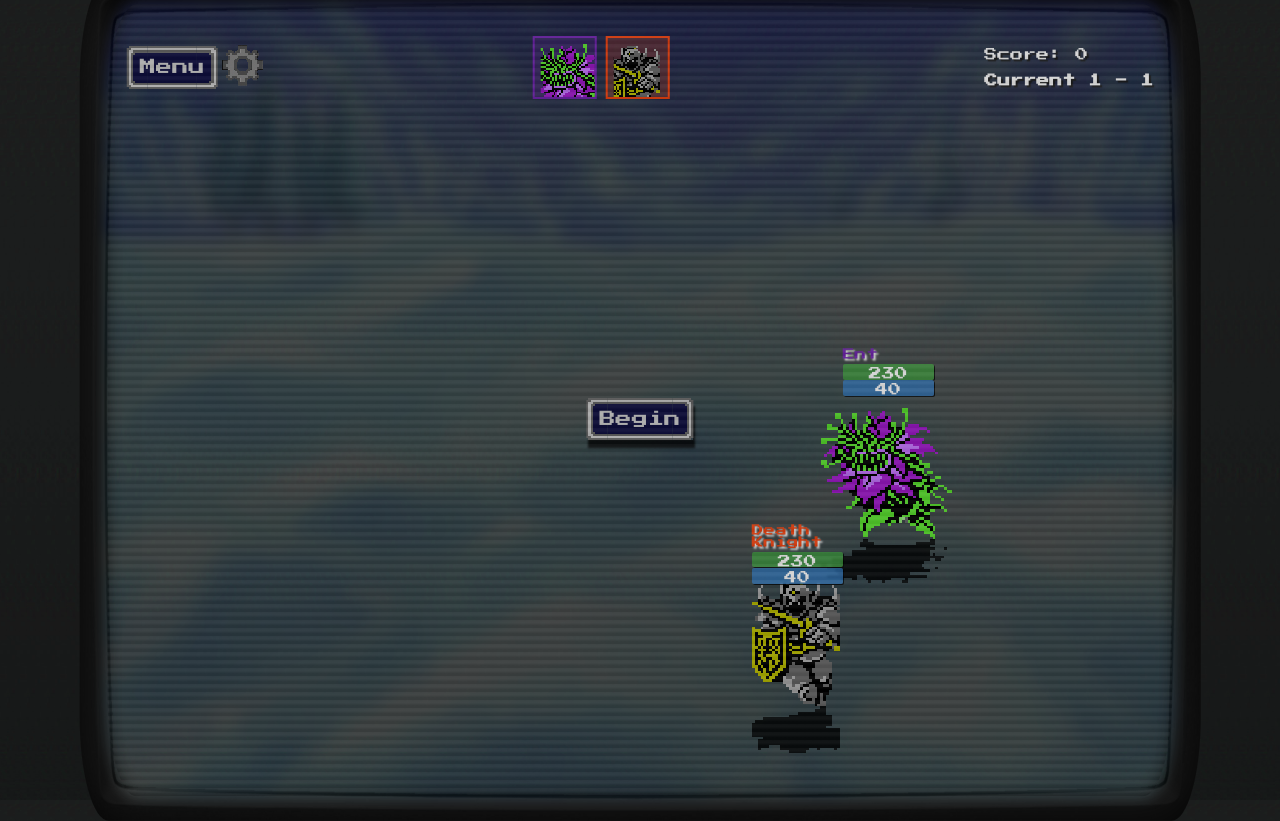
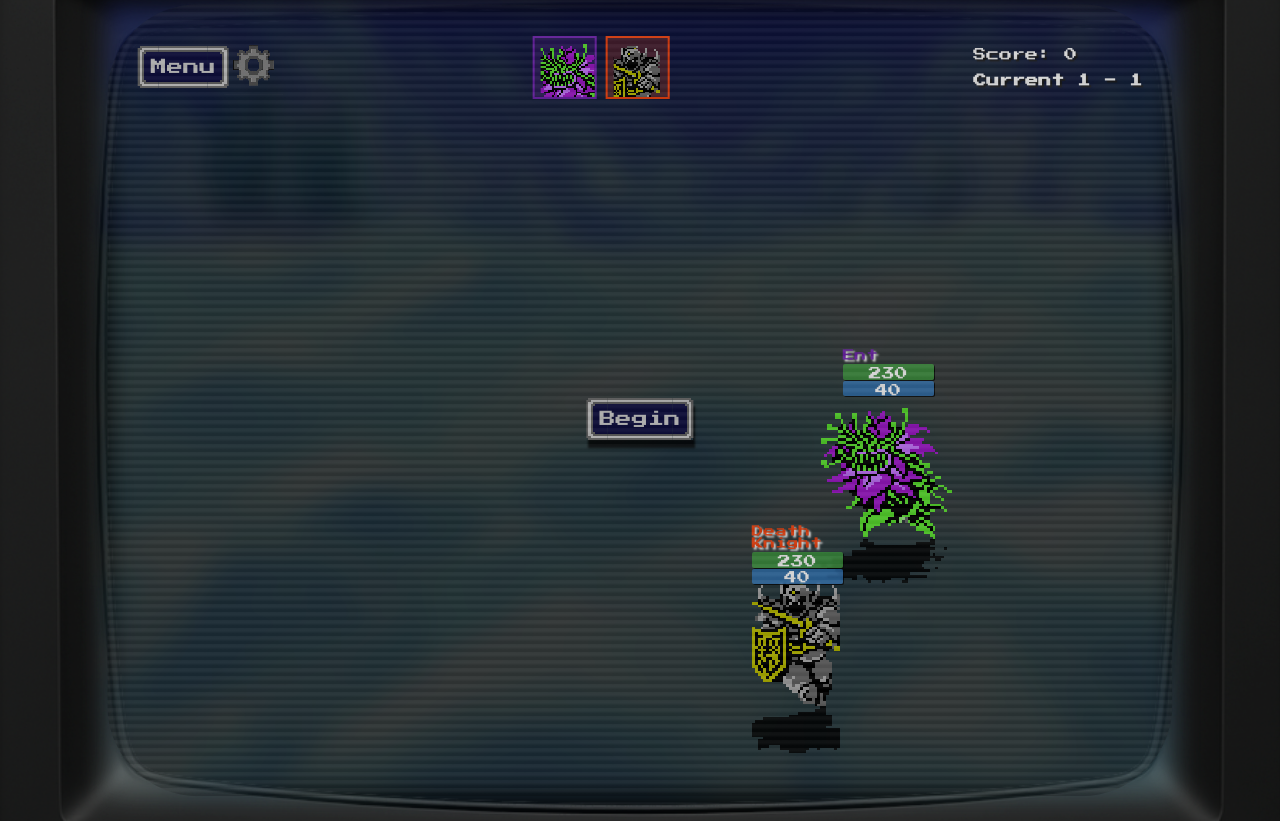
Before and after one commit to RudyMathis/ReactRPG, a React (Vite) app in the folder RPG/: page /game in a window 1280 px wide. Built offline with nearby package versions, Linux system fonts and the light colour scheme.

Commit message:
new site frame added
Trying to find the right crt look for the game

```diff
--- a/RPG/src/components/ui/UI.module.css
+++ b/RPG/src/components/ui/UI.module.css
@@ -13,19 +13,18 @@
 }
 
 .backgroundBorder {
-    position: absolute;
-    top: 50%;
+    position: fixed;
+    top: 48.75%;
     left: 50%;
     transform: translate(-50%, -50%);
-    width: calc(var(--width) + .5em);
-    height: calc(var(--height) + .5em);
+    width: calc(var(--width) + 14.5em);
+    height: calc(var(--height) + 16em);
     z-index: var(--lowest-layer);
     pointer-events: none;
-    border-radius: var(--big-radius);
-    box-shadow: 0 0 4em hsla(0, 0%, 0%, 0.9) inset;
     background-image: url('/assets/backgrounds/crt_frame.png');
     background-size: contain;
     background-repeat: round;
+    filter: brightness(.5);
 }
 
 .crt {
@@ -56,19 +55,18 @@
     max-height: 100%;
     transform: translate(-50%, -50%);
     background-color: var(--background);
-    border-radius: var(--big-radius);
     background-size: cover;
     pointer-events: none;
-    filter: blur(1em) saturate(.9) brightness(1.1) opacity(.5);
-    animation: glow 5s ease-in-out infinite;
+    filter: blur(1em) opacity(.25);
+    animation: glow 3000ms ease-in-out infinite;
     z-index: var(--lower-layer);
 }
 
 @keyframes glow {
     0%, 100% {
-        filter: blur(1em) saturate(.9) brightness(1.1) opacity(.25); }
+        filter: blur(1em) opacity(.25); }
     50% {
-        filter: blur(.5em) saturate(.9) brightness(.9) opacity(.25); }
+        filter: blur(.5em) opacity(.25); }
 }
 
 .glow[data-glow='Field'] {
@@ -117,7 +115,7 @@
 
 .settingsContainer {
     position: absolute;
-    left: 11%;
+    left: 12%;
     top: 5%;
     z-index: var(--highest-layer);
 }
--- a/RPG/src/index.css
+++ b/RPG/src/index.css
@@ -41,7 +41,7 @@
 
 	--width: 85.7em;
 	--height: 64.3em;
-	--big-radius: 2.25em / 8em;
+	--big-radius: 7em;
 
 	--menu-width: 57em;
 	--menu-height: 43em;
@@ -92,15 +92,7 @@ footer, header, hgroup, menu, nav, section {
 }
 
 body {
-	line-height: 1;
-	display: flex;
-	justify-content: center;
-	align-items: center;
-	background-color: var(--shadow);
-	width: 100%;
-	height: 100%;
-	background-image: url('/assets/backgrounds/background_texture.png');
-	background-repeat: round;
+	background-color: black;
 }
 
 ol, ul {
--- a/RPG/src/routes/gameState/GameState.module.css
+++ b/RPG/src/routes/gameState/GameState.module.css
@@ -27,6 +27,7 @@
     height: calc(var(--height) - 2em);
     max-width: 100%;
     max-height: 100%;
+    box-shadow: 0 0 4em rgba(0,0,0,1) inset;
     border-radius: var(--big-radius);
 }
 
@@ -116,7 +117,7 @@
     justify-content: space-between;
     align-items: center;
     position: absolute;
-    width: calc(var(--width) - 8%);
+    width: calc(var(--width) - 10%);
     max-width: 100%;
     max-height: 100%;
     top: 5%;
```
Also changed, not shown: RPG/public/assets/backgrounds/crt_frame.png, RPG/public/assets/backgrounds/crt_frame_old.png (added).
